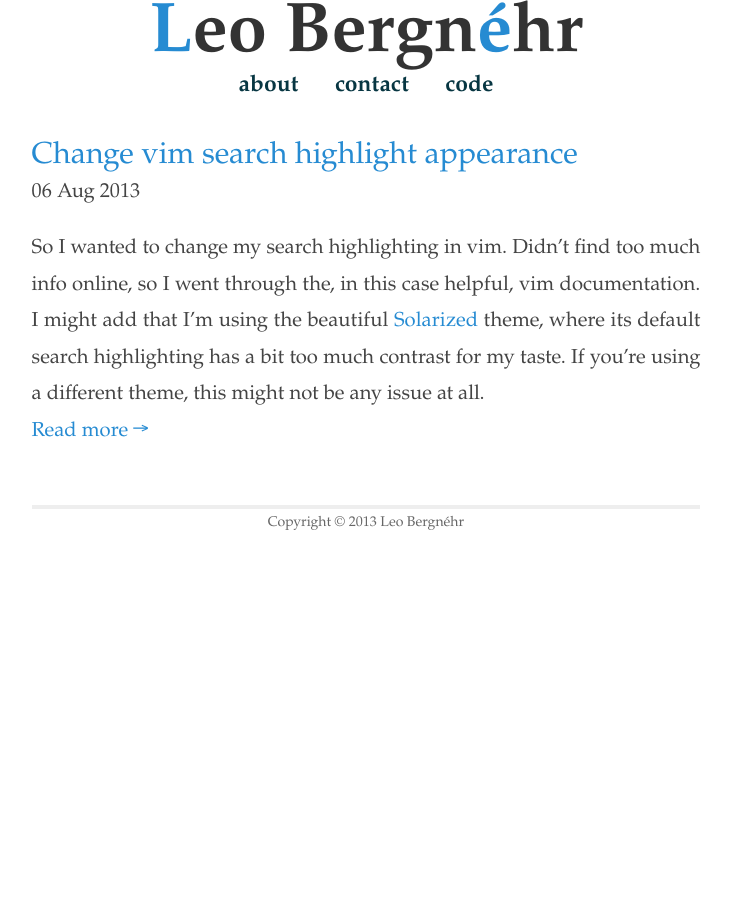
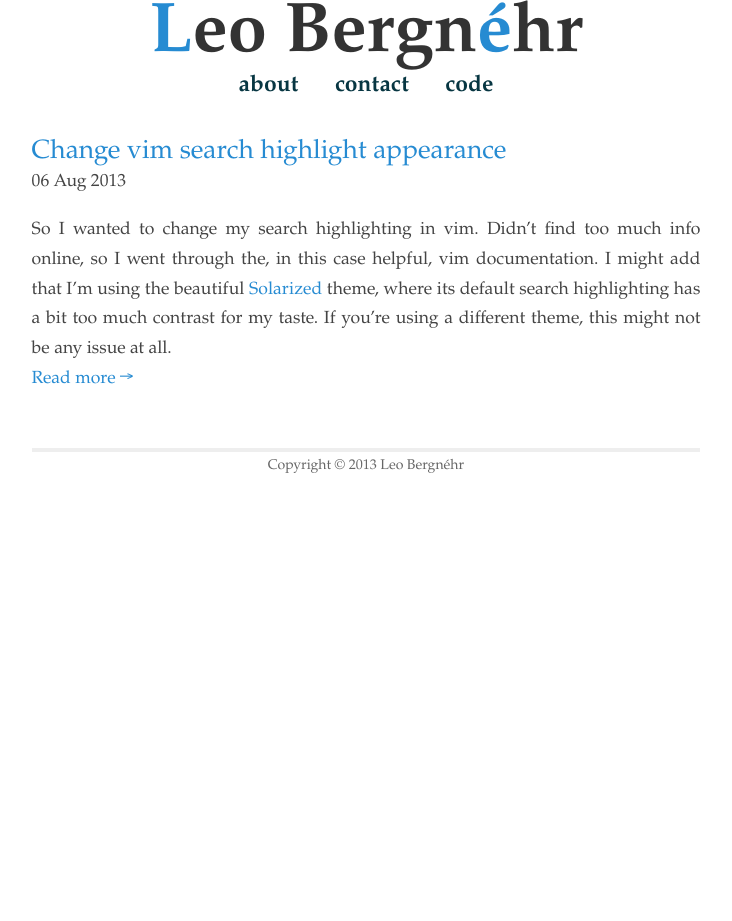
Before and after one commit to lbergnehr/lbergnehr.github.io, a Jekyll site: the page built from index.html, in a window 1280 px wide. Shown: the whole page, without its empty margins (274-1006 px from the left). Built offline with Jekyll 4.4.1, drawn with Linux system fonts in a browser that asks for light colours; Markdown is read by kramdown in place of the engine named in the settings.

Commit message:
Changed font size again

```diff
--- a/css/main.css
+++ b/css/main.css
@@ -54,8 +54,7 @@ ul.posts {
 }
 
 ul.posts li, .post p {
-  line-height: 1.8em;
-  font-size: 115%;
+  line-height: 1.7em;
 }
 
 ul.posts .post-list-header, ul.posts .post-list-body {
```
